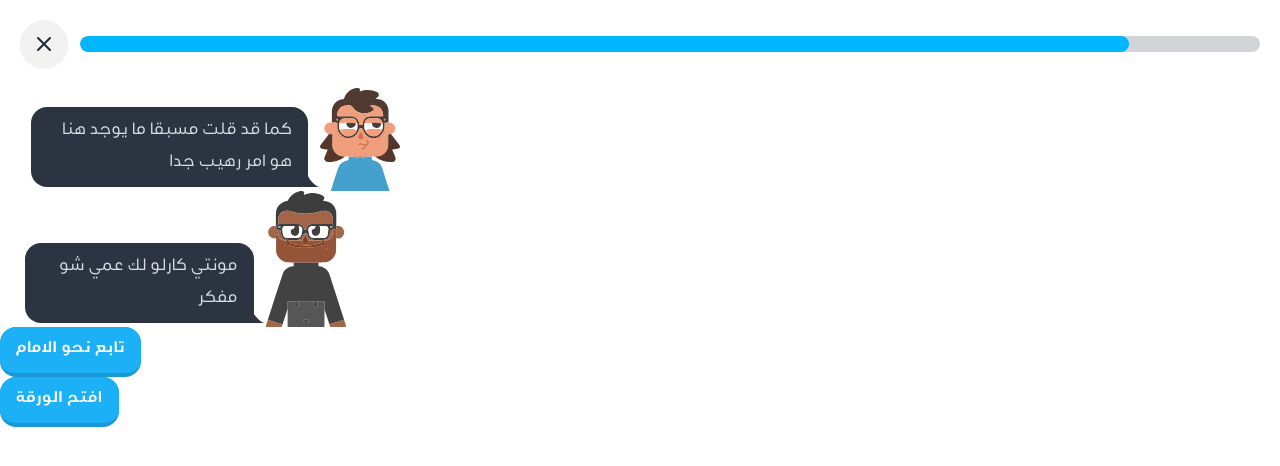
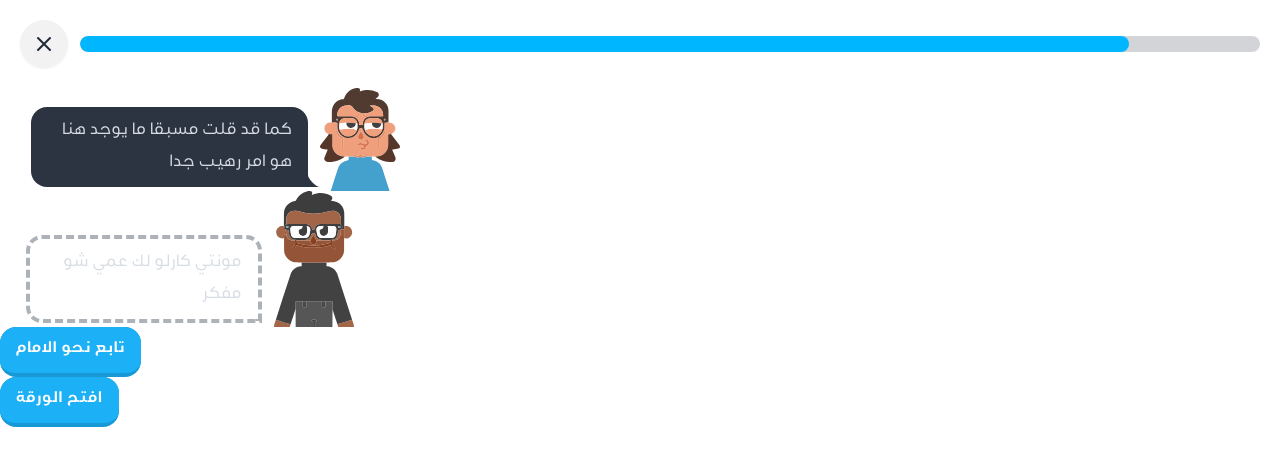
Before and after one commit to Anas-Majd/MonteCarlo-simulation-test, a React (Vite) app: page / in a window 1280 px wide. Shown: the top 466 px of the page. Built offline with nearby package versions, Linux system fonts and the light colour scheme.

Commit message:
important text box

```diff
--- a/src/App.tsx
+++ b/src/App.tsx
@@ -4,10 +4,11 @@ import anas from "../public/imges/anas.svg";
 import majd from "../public/imges/majd.svg";
 import ProgressBar from "./components/ProgressBar";
 import Drawer from "./components/ExamSheetDrawer";
+import ImportantTextBox from "./components/styles/ImportantTextBox";
 function App() {
   return (
     <div>
-      <div className="gap-10">
+      <div>
         <ProgressBar value="8" max="9" />
 
         <div className="flex flex-row items-end">
@@ -18,7 +19,7 @@ function App() {
         </div>
 
         <div className="flex flex-row items-end">
-          <NormalTextBox>مونتي كارلو لك عمي شو مفكر</NormalTextBox>
+          <ImportantTextBox>مونتي كارلو لك عمي شو مفكر</ImportantTextBox>
           <img src={majd} alt="anas" className="max-w-20" />
         </div>
 
--- /dev/null
+++ b/src/components/styles/ImportantTextBox.tsx
@@ -0,0 +1,31 @@
+import { TextGenerateEffect } from "./TextGenerateEffect";
+
+const detectScript = (text: string) => {
+  const arabicPattern = /[\u0600-\u06FF\u0750-\u077F\u08A0-\u08FF]/;
+  return arabicPattern.test(text) ? "arabic" : "latin";
+};
+
+const ImportantTextBox = ({ children }: { children: string }) => {
+  const text = children?.toString() || "";
+  const script = detectScript(text);
+  const isArabic = script === "arabic";
+
+  return (
+    <div className="chat chat-end sm:max-w-80 w-120 ">
+      <div className="chat-bubble bg-transparent  border-gray-600 border-4 border-opacity-45 border-dashed">
+        <p
+          dir={isArabic ? "rtl" : "ltr"}
+          className={
+            isArabic
+              ? "font-swissra font-normal tracking-wide leading-loose"
+              : "font-medium font-sans tracking-wide leading-loose"
+          }
+        >
+          <TextGenerateEffect words={children} />
+        </p>
+      </div>
+    </div>
+  );
+};
+
+export default ImportantTextBox;
```
Also changed, not shown: public/data/DialogText.json (renamed from src/DialogText.json).
